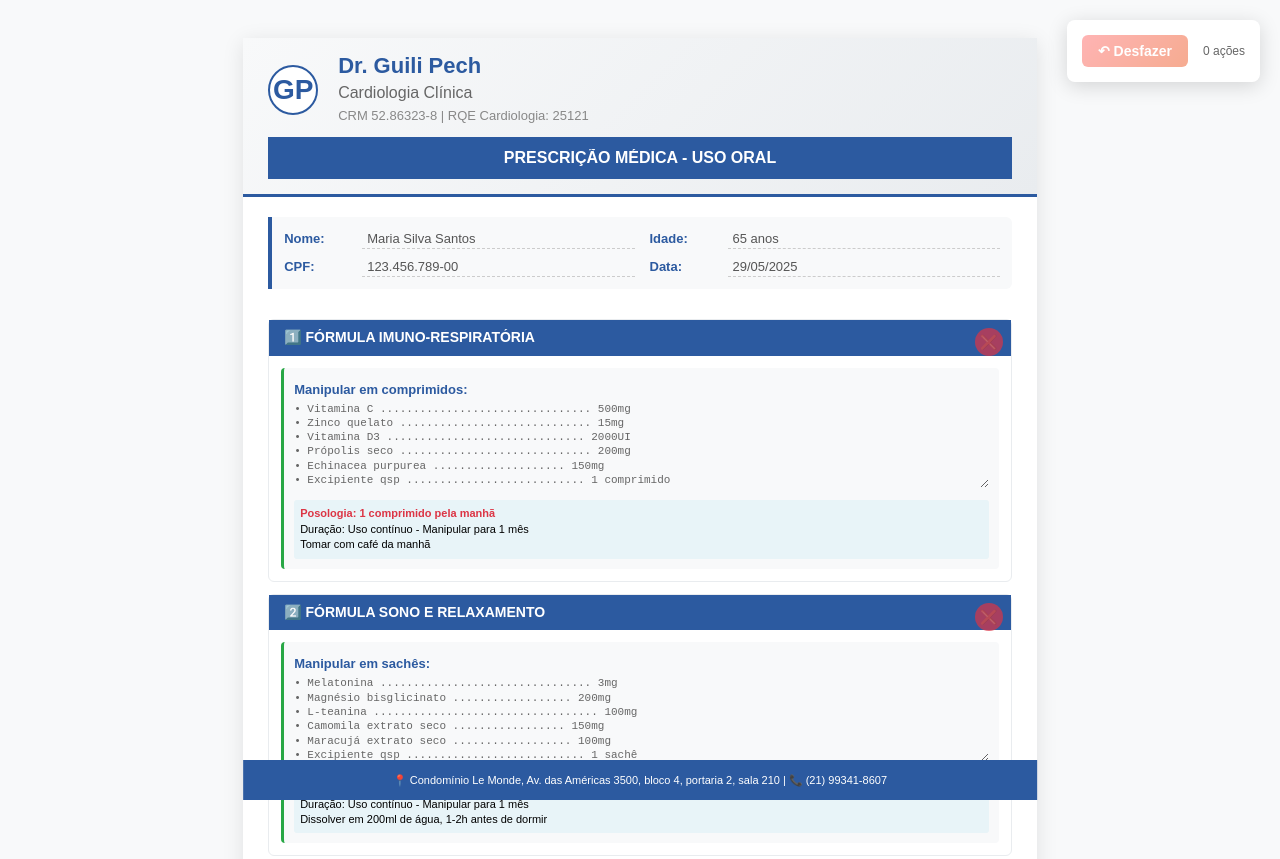
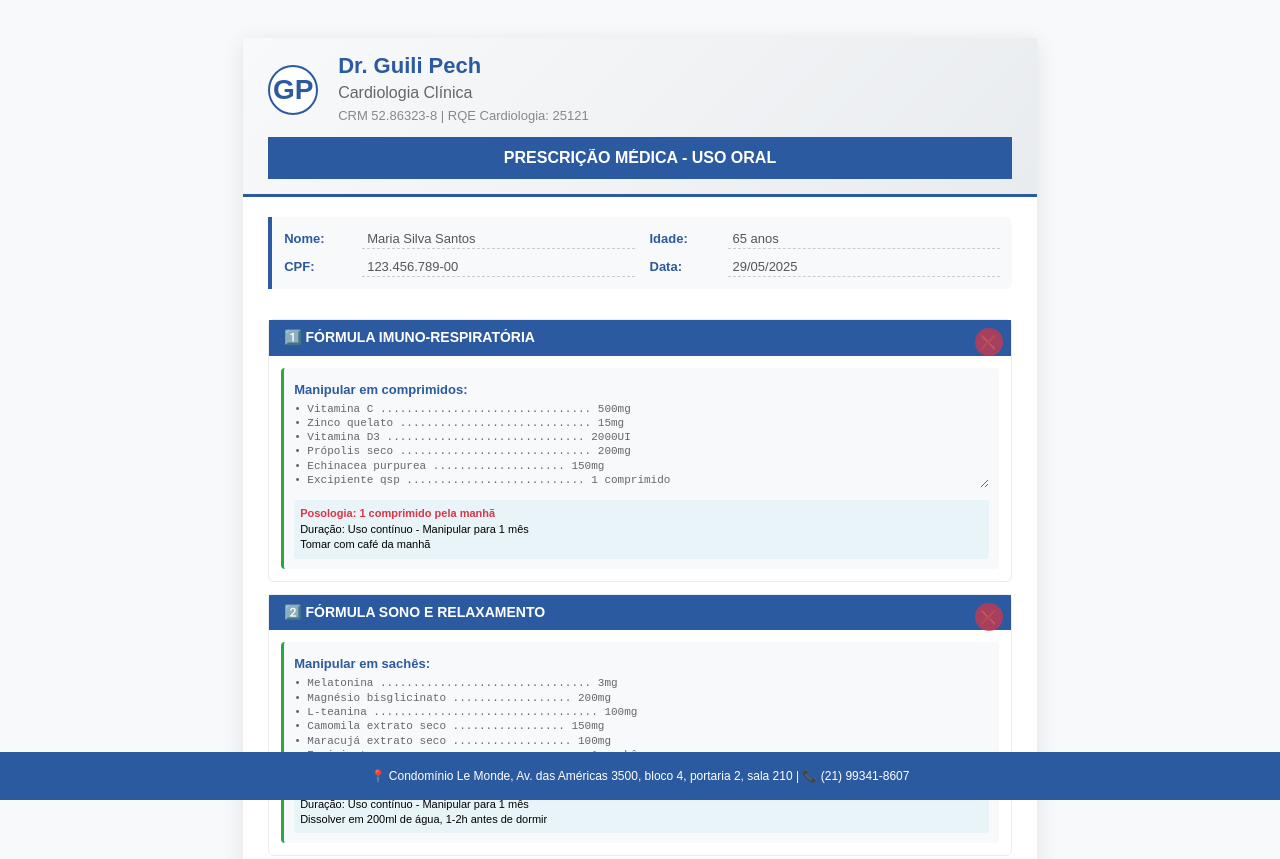
Before and after one commit to PechGuili/prescri2, a plain HTML site: page index.html in a window 1280 px wide. Shown: the top 859 px of the page. Drawn offline with Linux system fonts and the light colour scheme.

Commit message:
Update index.html

```diff
--- a/index.html
+++ b/index.html
@@ -24,47 +24,10 @@
             padding-bottom: 60px;
         }
 
-        /* CONTROLES FLUTUANTES */
-        .floating-controls {
-            position: fixed;
-            top: 20px;
-            right: 20px;
-            z-index: 1000;
-            background: white;
-            border-radius: 8px;
-            box-shadow: 0 4px 20px rgba(0,0,0,0.15);
-            padding: 15px;
-            display: flex;
-            align-items: center;
-            gap: 15px;
-        }
-
-        .undo-btn {
-            background: linear-gradient(135deg, #ff6b6b 0%, #ee5a24 100%);
-            color: white;
-            border: none;
-            padding: 8px 16px;
-            border-radius: 6px;
-            font-size: 14px;
-            font-weight: bold;
-            cursor: pointer;
-            transition: all 0.3s ease;
-        }
-
-        .undo-btn:hover {
-            transform: translateY(-1px);
-            box-shadow: 0 4px 15px rgba(238, 90, 36, 0.3);
-        }
-
-        .undo-btn:disabled {
-            opacity: 0.5;
-            cursor: not-allowed;
-        }
-
-        .history-info {
-            font-size: 12px;
-            color: #666;
-        }
+        /* CONTROLES FLUTUANTES - REMOVIDO */
+        /* .floating-controls {
+            display: none;
+        } */
 
         /* PÁGINA */
         .page {
@@ -557,39 +520,46 @@
         .contact-footer {
             background: #2c5aa0 !important;
             color: white !important;
-            padding: 12px 30px;
+            padding: 15px 20px;
             text-align: center;
-            font-size: 11px;
+            font-size: 12px;
             line-height: 1.5;
             position: fixed;
             bottom: 0;
-            left: 50%;
-            transform: translateX(-50%);
-            width: 210mm;
-            max-width: 210mm;
+            left: 0;
+            right: 0;
+            width: 100%;
             z-index: 100;
+            margin: 0;
         }
 
-        /* BOTÃO IMPRIMIR */
+        /* BOTÃO IMPRIMIR/PDF */
         .print-btn {
-            background: linear-gradient(135deg, #007bff 0%, #0056b3 100%);
+            background: linear-gradient(135deg, #28a745 0%, #20c997 100%);
             color: white;
             border: none;
-            padding: 12px 25px;
-            border-radius: 6px;
-            font-size: 14px;
+            padding: 15px 40px;
+            border-radius: 8px;
+            font-size: 16px;
             font-weight: bold;
             cursor: pointer;
-            margin: 15px auto;
-            box-shadow: 0 3px 10px rgba(0, 123, 255, 0.2);
+            margin: 20px auto;
+            box-shadow: 0 4px 15px rgba(40, 167, 69, 0.3);
             transition: all 0.3s ease;
             display: block;
-            width: 180px;
+            width: auto;
+            min-width: 220px;
         }
 
         .print-btn:hover {
-            transform: translateY(-1px);
-            box-shadow: 0 4px 15px rgba(0, 123, 255, 0.3);
+            transform: translateY(-2px);
+            box-shadow: 0 6px 20px rgba(40, 167, 69, 0.4);
+        }
+
+        .print-btn::before {
+            content: "📄 ";
+            font-size: 18px;
+            margin-right: 5px;
         }
 
         /* ESTILOS DE IMPRESSÃO */
@@ -834,15 +804,15 @@
     </style>
 </head>
 <body>
-    <!-- CONTROLES FLUTUANTES -->
-    <div class="floating-controls">
+    <!-- CONTROLES FLUTUANTES REMOVIDOS - NÃO MAIS NECESSÁRIOS -->
+    <!-- <div class="floating-controls">
         <button class="undo-btn" onclick="undoLastAction()" disabled>
             ↶ Desfazer
         </button>
         <div class="history-info">
             <span id="historyCounter">0 ações</span>
         </div>
-    </div>
+    </div> -->
 
     <!-- PÁGINA 1 - PRIMEIRA PRESCRIÇÃO -->
     <div class="page" id="page1">
@@ -1000,7 +970,7 @@
             </div>
 
             <button class="print-btn" onclick="window.print()">
-                🖨️ Imprimir Prescrição
+                GERAR PDF
             </button>
         </div>
 
@@ -1051,7 +1021,6 @@
         document.addEventListener('DOMContentLoaded', function() {
             syncDoctorData();
             updateSchedule();
-            updateHistoryCounter();
             checkEmptyPages();
             addTextareaListeners();
         });
@@ -1077,7 +1046,6 @@
 
             // Salvar ação no histórico
             actionHistory.push(action);
-            updateHistoryCounter();
 
             // Sincronizar dados
             syncDoctorData();
@@ -1117,7 +1085,6 @@
 
             actionHistory.push(action);
             removedFormulas.push(formulaData);
-            updateHistoryCounter();
 
             // Verificar páginas vazias
             checkEmptyPages();
@@ -1146,7 +1113,6 @@
                     break;
             }
 
-            updateHistoryCounter();
             checkEmptyPages();
         }
 
@@ -1296,7 +1262,8 @@
             });
         }
 
-        // ATUALIZAR CONTADOR DE HISTÓRICO
+        // ATUALIZAR CONTADOR DE HISTÓRICO - REMOVIDA POIS NÃO É MAIS NECESSÁRIA
+        /*
         function updateHistoryCounter() {
             const counter = document.getElementById('historyCounter');
             counter.textContent = `${actionHistory.length} ações`;
@@ -1304,6 +1271,7 @@
             const undoBtn = document.querySelector('.undo-btn');
             undoBtn.disabled = actionHistory.length === 0;
         }
+        */
 
         // SALVAR ESTADO AUTOMATICAMENTE
         function saveState() {
```
